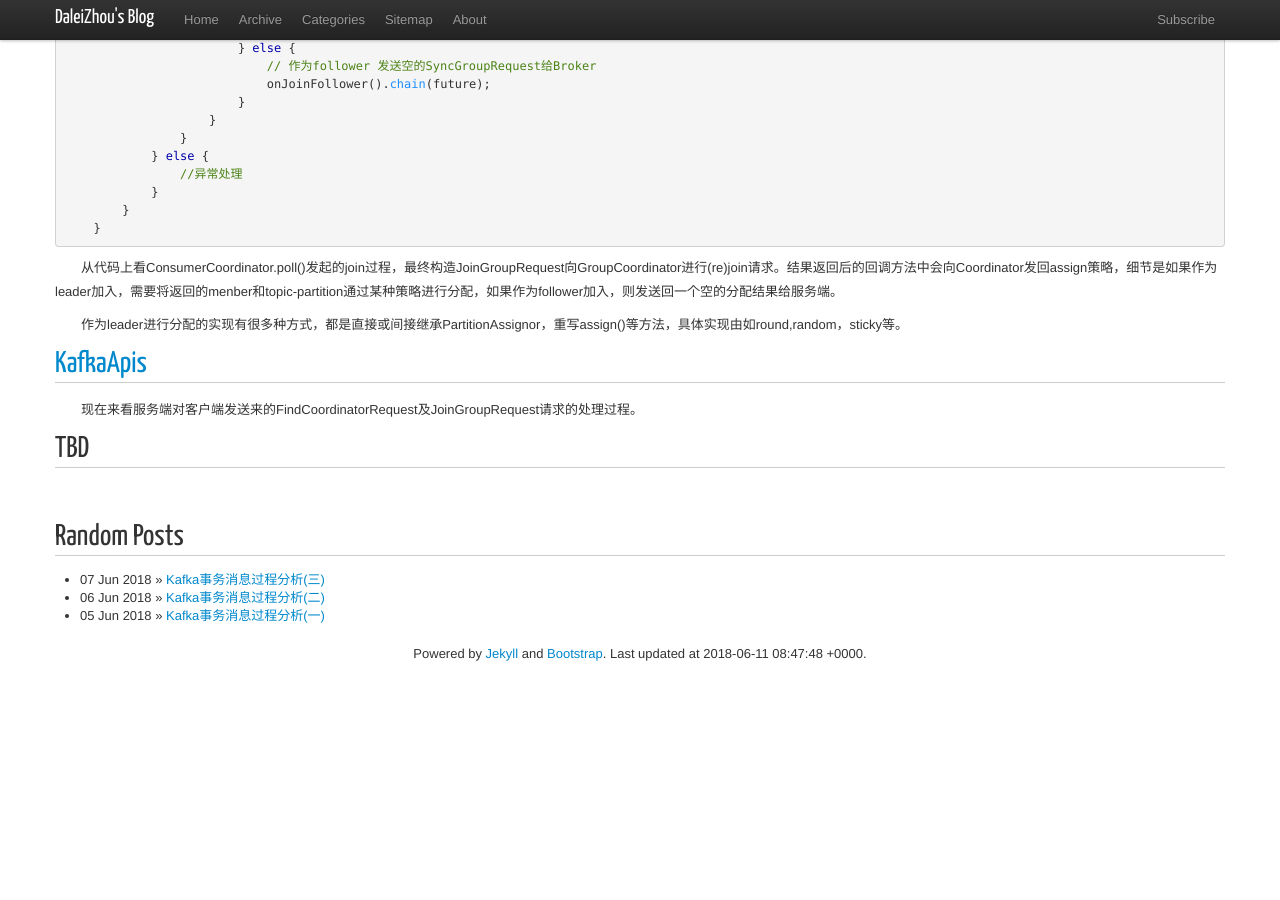
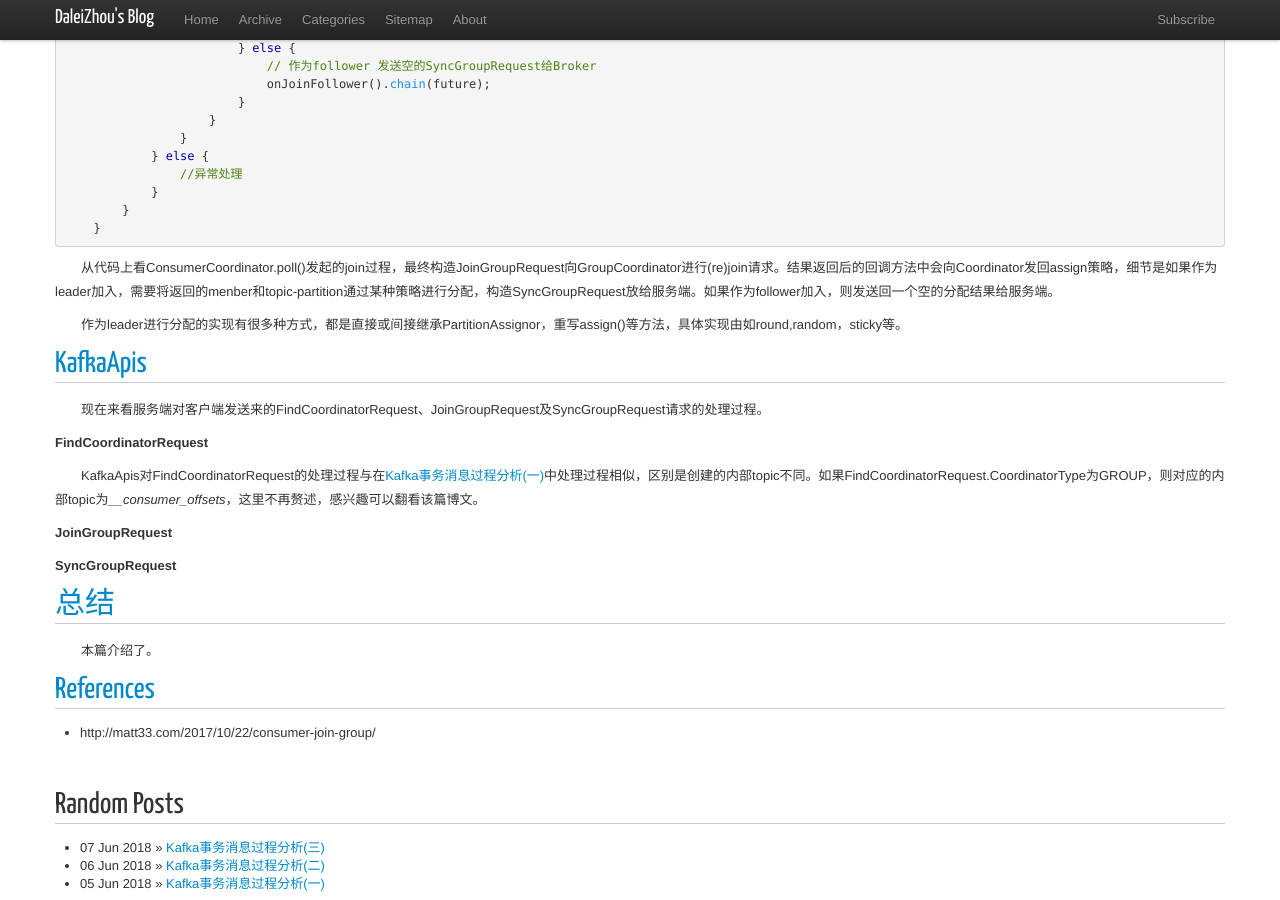
Before and after one commit to DaleiZhou/daleizhou.github.io, a Jekyll site: the page built from _posts/2018/2018-06-11-consumer-subscribe.md, in a window 1280 px wide and 900 px high, scrolled down 6400 px. Built offline with Jekyll 4.4.1, drawn with Linux system fonts in a browser that asks for light colours; nearby versions of some CDN libraries; comment, search, counter and statistics services are not loaded; before the commit the page ends 7103 px from its top, so only the background shows below that.

Commit message:
FindCoordinatorRequest

````diff
--- a/_posts/2018/2018-06-11-consumer-subscribe.md
+++ b/_posts/2018/2018-06-11-consumer-subscribe.md
@@ -360,13 +360,27 @@ title: Kafka Consumer(一)
     }
 ```
 
-　　从代码上看ConsumerCoordinator.poll()发起的join过程，最终构造JoinGroupRequest向GroupCoordinator进行(re)join请求。结果返回后的回调方法中会向Coordinator发回assign策略，细节是如果作为leader加入，需要将返回的menber和topic-partition通过某种策略进行分配，如果作为follower加入，则发送回一个空的分配结果给服务端。
+　　从代码上看ConsumerCoordinator.poll()发起的join过程，最终构造JoinGroupRequest向GroupCoordinator进行(re)join请求。结果返回后的回调方法中会向Coordinator发回assign策略，细节是如果作为leader加入，需要将返回的menber和topic-partition通过某种策略进行分配，构造SyncGroupRequest放给服务端。如果作为follower加入，则发送回一个空的分配结果给服务端。
 
 　　作为leader进行分配的实现有很多种方式，都是直接或间接继承PartitionAssignor，重写assign()等方法，具体实现由如round,random，sticky等。
 
 ## <a id="KafkaApis">KafkaApis</a>
 
-　　现在来看服务端对客户端发送来的FindCoordinatorRequest及JoinGroupRequest请求的处理过程。
+　　现在来看服务端对客户端发送来的FindCoordinatorRequest、JoinGroupRequest及SyncGroupRequest请求的处理过程。
+
+**FindCoordinatorRequest**
+
+　　KafkaApis对FindCoordinatorRequest的处理过程与在[Kafka事务消息过程分析(一)](https://daleizhou.github.io/posts/startup-of-Kafka.html)中处理过程相似，区别是创建的内部topic不同。如果FindCoordinatorRequest.CoordinatorType为GROUP，则对应的内部topic为*__consumer_offsets*，这里不再赘述，感兴趣可以翻看该篇博文。
+
+**JoinGroupRequest**
+
+**SyncGroupRequest**
 
 
-## TBD
+## <a id="conclusion">总结</a>
+
+　　本篇介绍了。
+
+## <a id="references">References</a>
+
+* http://matt33.com/2017/10/22/consumer-join-group/
````
